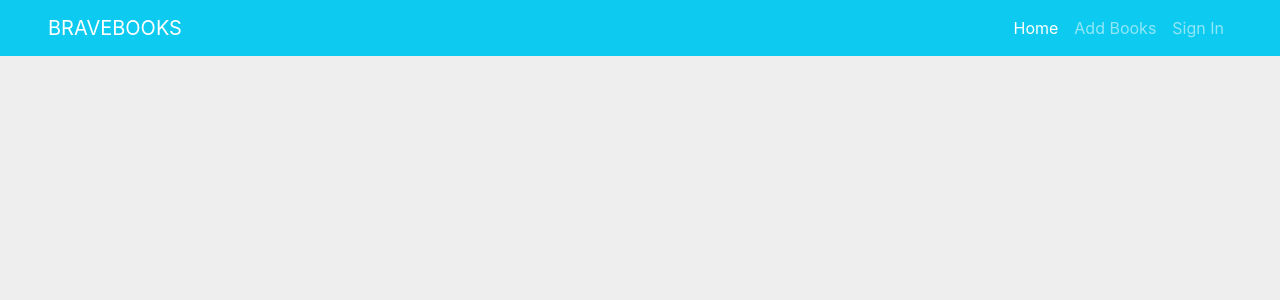
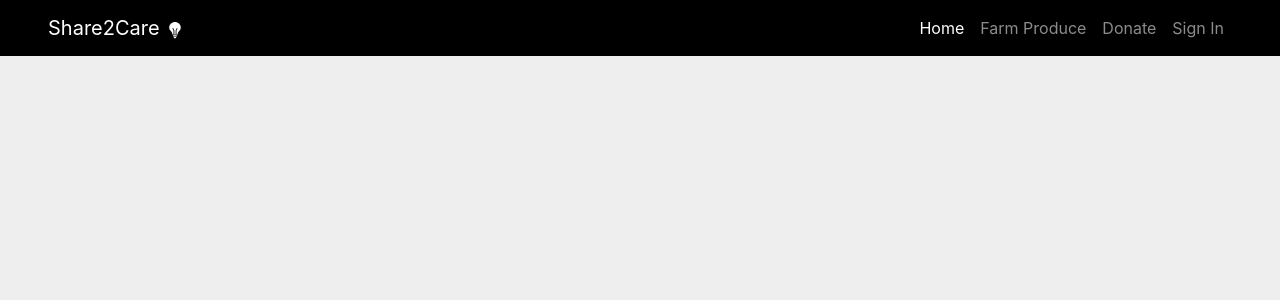
Before and after one commit to sheillahwangala/Share2Care-frontend, a React (Create React App) app: page / in a window 1280 px wide. Shown: the top 300 px of the page. Built offline with nearby package versions, Linux system fonts and the light colour scheme.

Commit message:
add navlinks

```diff
--- a/src/components/navbar/Navbar.js
+++ b/src/components/navbar/Navbar.js
@@ -1,13 +1,14 @@
 import React from "react"
 import { NavLink } from "react-router-dom";
+import { IoIosBulb } from "react-icons/io";
 import "./navbar.css"
 
 
 function Navbar() {
 
     return (
-        <nav className="navbar navbar-expand-sm navbar-dark bg-info px-5">
-            <NavLink to='/' className="navbar-brand" >BRAVEBOOKS</NavLink>
+        <nav className="navbar navbar-expand-sm navbar-dark bg-black px-5">
+            <NavLink to='/' className="navbar-brand" > Share2Care <IoIosBulb />  </NavLink>
             <button className="navbar-toggler" type="button" data-toggle="collapse" data-target="#navbarNav" aria-controls="navbarNav" aria-expanded="false" aria-label="Toggle navigation">
                 <span className="navbar-toggler-icon"></span>
             </button>
@@ -17,7 +18,10 @@ function Navbar() {
                         <NavLink to='/' className="nav-link">Home <span className="sr-only"></span></NavLink>
                     </li>
                     <li className="nav-item">
-                        <NavLink to='/books' className="nav-link" >Add Books</NavLink>
+                        <NavLink to='/farmproduce' className="nav-link" >Farm Produce</NavLink>
+                    </li>
+                    <li className="nav-item">
+                        <NavLink to='/donate' className="nav-link" >Donate</NavLink>
                     </li>
                     <li className="nav-item">
                         <NavLink to='/signin' className="nav-link">Sign In</NavLink>
```
